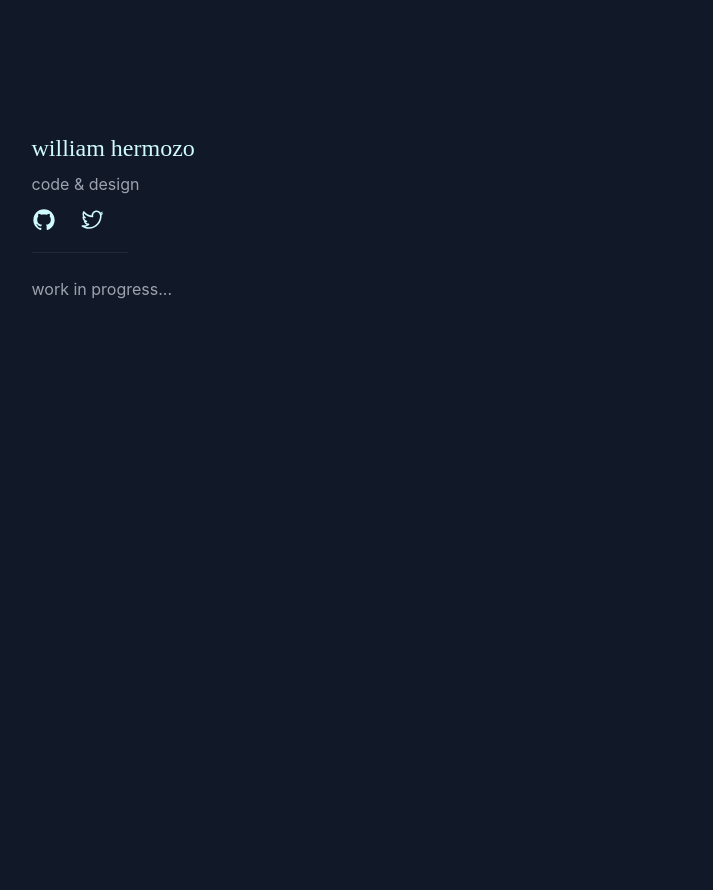
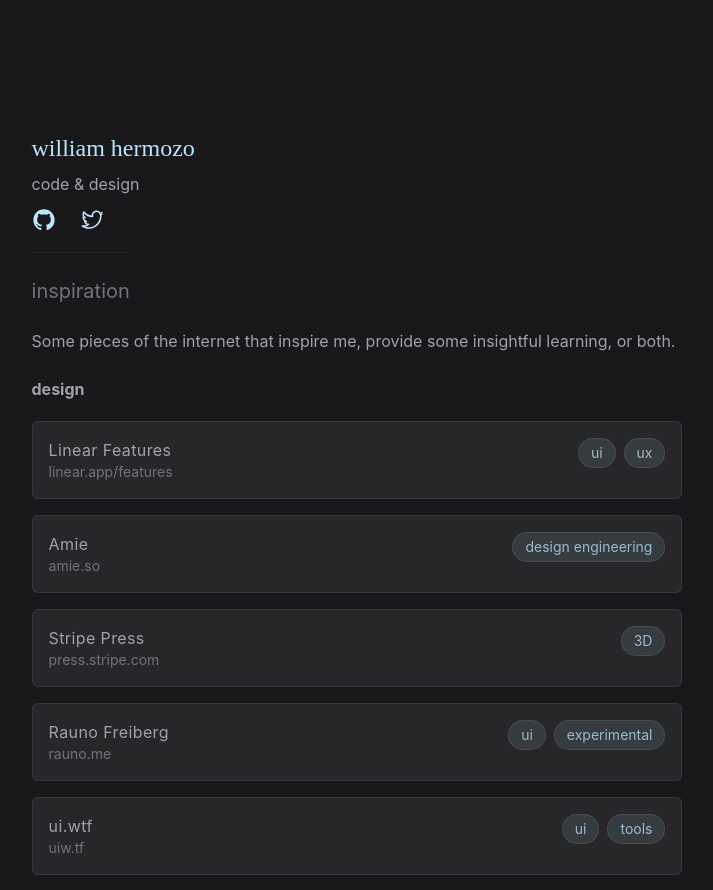
Before and after one commit to williamhzo/williamhzo.me-v1, a Next.js app: page /inspiration in a window 1280 px wide. Shown: the top 890 px of the page, without its empty margins (283-996 px from the left). Before the commit the page ends 800 px from the top, so only its background shows below. Built offline with nearby package versions, Linux system fonts and the light colour scheme; a web font is replaced by a local one; what tailwindcss-radix would draw is missing.

Commit message:
feat: add inspiration page and content

```diff
--- a/pages/inspiration.tsx
+++ b/pages/inspiration.tsx
@@ -1,6 +1,92 @@
 import React from "react";
 import Layout from "../components/Layout";
 
-export default function inspiration() {
-  return <Layout>work in progress...</Layout>;
+const DESIGNS = [
+  {
+    title: "Linear Features",
+    link: "linear.app/features",
+    tags: ["ui", "ux"],
+  },
+  {
+    title: "Amie",
+    link: "amie.so",
+    tags: ["design engineering"],
+  },
+  {
+    title: "Stripe Press",
+    link: "press.stripe.com",
+    tags: ["3D"],
+  },
+  {
+    title: "Rauno Freiberg",
+    link: "rauno.me",
+    tags: ["ui", "experimental"],
+  },
+  {
+    title: "ui.wtf",
+    link: "uiw.tf",
+    tags: ["ui", "tools"],
+  },
+  {
+    title: "Danilo Woznica",
+    link: "danilowoz.com",
+    tags: ["typography", "design"],
+  },
+  {
+    title: "Emil Kowalski",
+    link: "emilkowal.ski",
+    tags: ["ui"],
+  },
+];
+
+export default function Inspiration() {
+  return (
+    <Layout>
+      <section className="mb-8 flex flex-col gap-6">
+        <h3 className="text-xl">inspiration</h3>
+
+        <p>
+          Some pieces of the internet that inspire me, provide some insightful
+          learning, or both.
+        </p>
+
+        <section id="design">
+          <h4 className="font-bold">design</h4>
+
+          {/* TODO: grid */}
+          <ul className="flex flex-col gap-4">
+            {DESIGNS.map((element) => (
+              <li key={element.title}>
+                <a
+                  href={`https://${element.link}/`}
+                  target="_blank"
+                  rel="noreferrer"
+                >
+                  <div className="flex justify-between gap-4 rounded-md border border-zinc-700/60 bg-subtle p-4 align-top transition-colors duration-300 hover:border-sky-200/20">
+                    <div className="flex flex-col align-middle">
+                      <p className="tracking-wide">{element.title}</p>
+                      <p className="text-sm text-zinc-500">{element.link}</p>
+                    </div>
+
+                    <div className="flex flex-wrap justify-end gap-2 align-top ">
+                      {element.tags.map((tag) => (
+                        <span
+                          className="grid h-fit place-items-center rounded-full border border-sky-200/10 bg-sky-200/10 px-3 py-1 text-sm text-sky-200/75"
+                          key={tag}
+                        >
+                          {tag}
+                        </span>
+                      ))}
+                    </div>
+                  </div>
+                </a>
+              </li>
+            ))}
+          </ul>
+        </section>
+
+        {/* <h4>reading</h4> */}
+      </section>
+    </Layout>
+  );
 }
--- a/tailwind.config.js
+++ b/tailwind.config.js
@@ -49,12 +49,11 @@
     },
     extend: {
       colors: {
-        background: colors.gray[900],
-        primary: colors.cyan[200],
-        "high-contrast": colors.cyan[100],
-        contrast: colors.gray[400],
-        "low-contrast": colors.gray[500],
-        subtle: colors.gray[800],
+        background: colors.zinc[900],
+        "high-contrast": colors.sky[200],
+        contrast: colors.zinc[400],
+        "low-contrast": colors.zinc[500],
+        subtle: colors.zinc[800],
       },
       spacing: {
         tight: "0.75rem",
```
